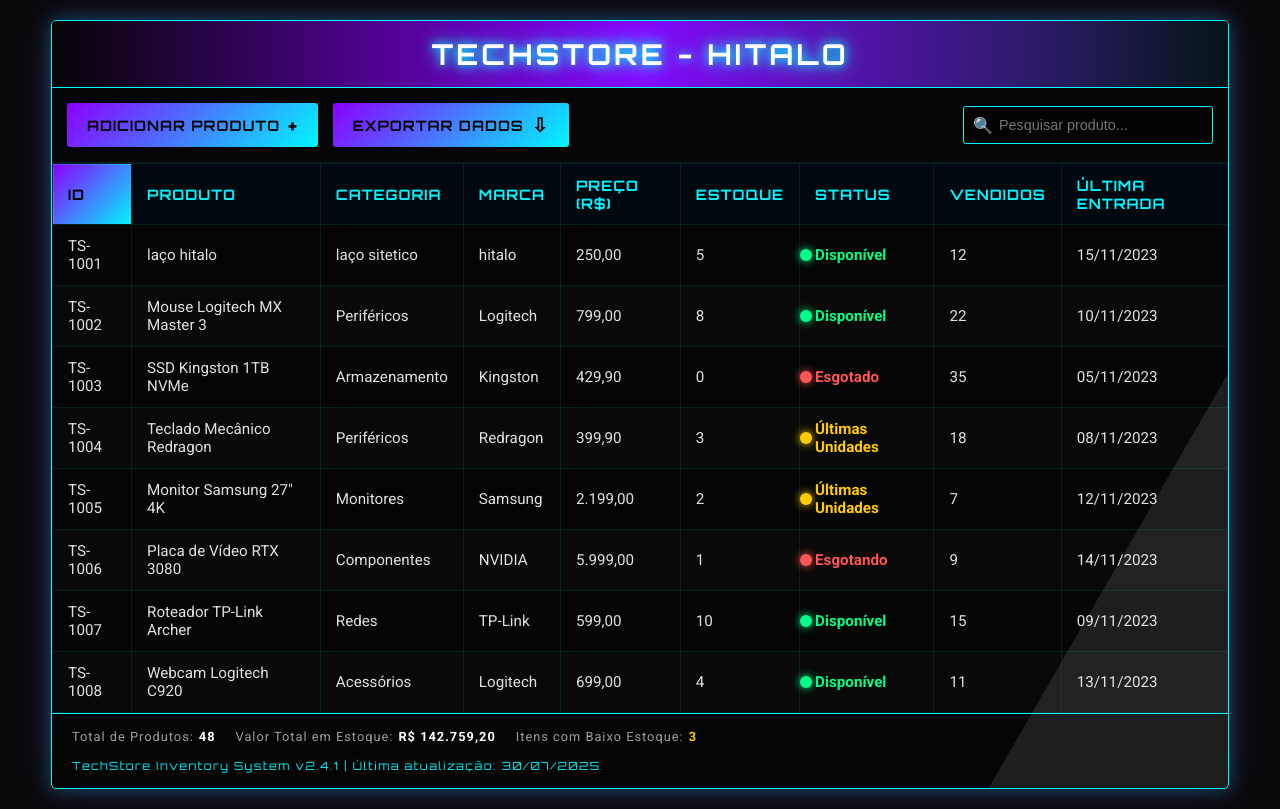
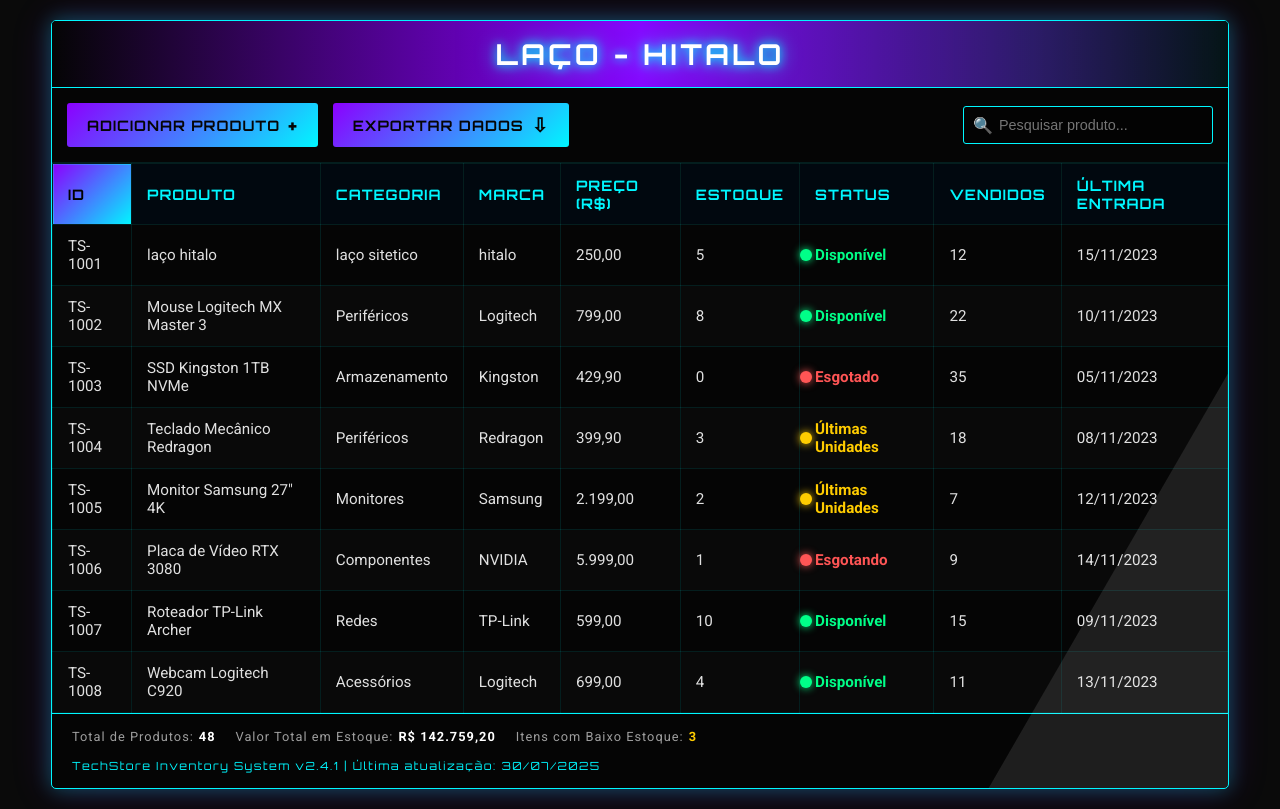
Before and after one commit to hitalo20/modelo-cumputacional-simula-o-com-planilhas, a plain HTML site: page index.html in a window 1280 px wide. Drawn offline with Linux system fonts and the light colour scheme.

Commit message:
Update index.html

```diff
--- a/index.html
+++ b/index.html
@@ -10,7 +10,7 @@
 <body>
     <div class="cyber-container shine-effect">
         <div class="cyber-header">
-            <h1 class="glitch-effect" data-text="DarkinfO">TechStore - hitalo</h1>
+            <h1 class="glitch-effect" data-text="DarkinfO">laço - hitalo</h1>
         </div>
 
         <div class="toolbar">
```
